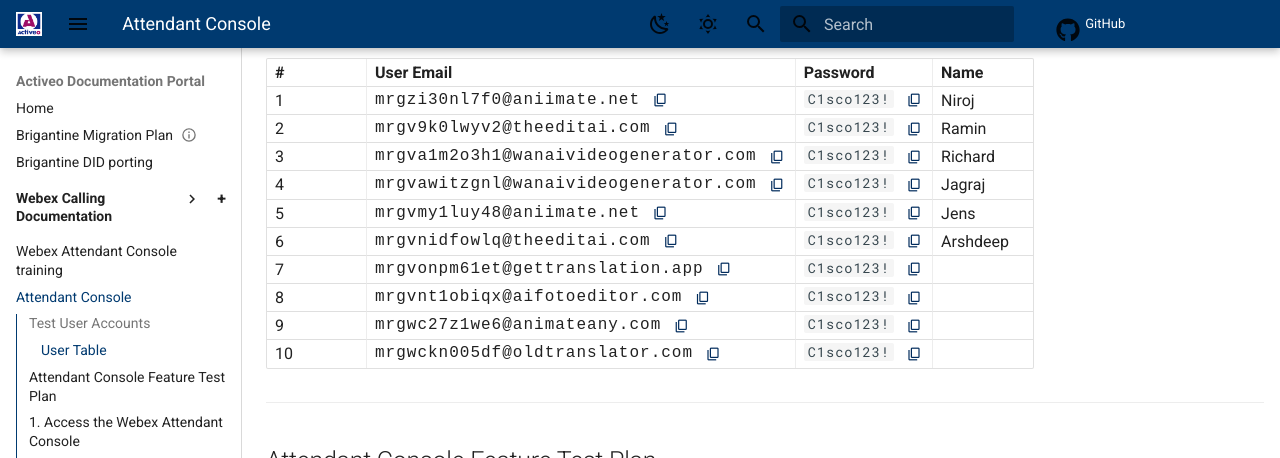
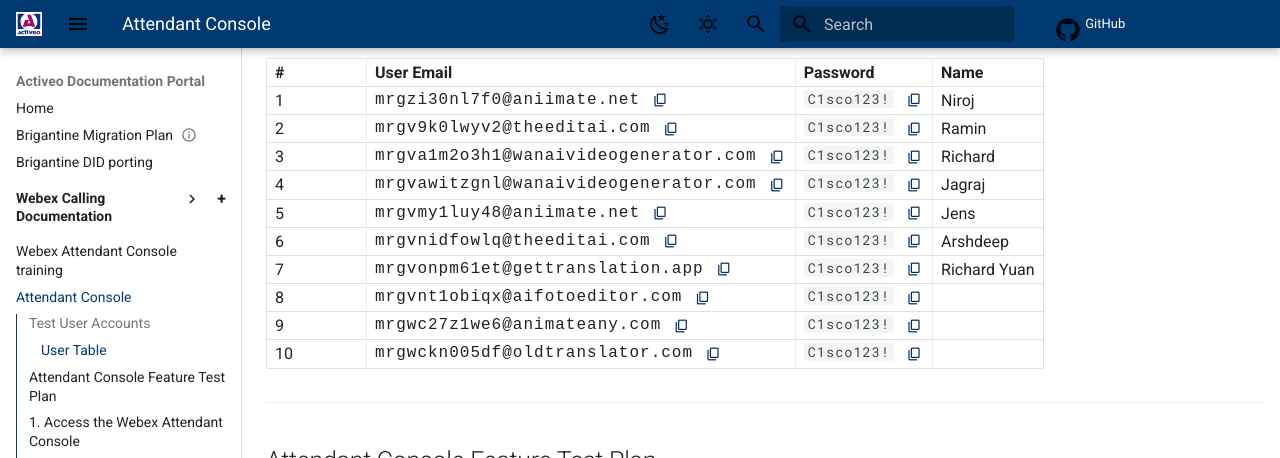
Before and after one commit to kvaksin/mkdocsdemo, an MkDocs documentation site: the page built from docs/AttendantConsole.md, in a window 1280 px wide and 900 px high, scrolled down 395 px. Shown: the top 458 px of the window. Built offline with MkDocs 1.6.1 and Material for MkDocs 9.7.7, drawn with Linux system fonts in a browser that asks for light colours; comment, search, counter and statistics services are not loaded.

Commit message:
Update AttendantConsole.md

```diff
--- a/docs/AttendantConsole.md
+++ b/docs/AttendantConsole.md
@@ -16,7 +16,7 @@
 |4| <div class="cell-flex"><span class="credentials-text">mrgvawitzgnl@wanaivideogenerator.com</span><button class="icon-btn copy-btn" data-copy="mrgvawitzgnl@wanaivideogenerator.com"><span class="md-icon material-icons">content_copy</span></button></div> | <div class="cell-flex"><span class="credentials-text">`C1sco123!`</span><button class="icon-btn copy-btn" data-copy="C1sco123!"><span class="md-icon material-icons">content_copy</span></button></div> | Jagraj |
 |5| <div class="cell-flex"><span class="credentials-text">mrgvmy1luy48@aniimate.net</span><button class="icon-btn copy-btn" data-copy="mrgvmy1luy48@aniimate.net"><span class="md-icon material-icons">content_copy</span></button></div> | <div class="cell-flex"><span class="credentials-text">`C1sco123!`</span><button class="icon-btn copy-btn" data-copy="C1sco123!"><span class="md-icon material-icons">content_copy</span></button></div> | Jens |
 |6| <div class="cell-flex"><span class="credentials-text">mrgvnidfowlq@theeditai.com</span><button class="icon-btn copy-btn" data-copy="mrgvnidfowlq@theeditai.com"><span class="md-icon material-icons">content_copy</span></button></div> | <div class="cell-flex"><span class="credentials-text">`C1sco123!`</span><button class="icon-btn copy-btn" data-copy="C1sco123!"><span class="md-icon material-icons">content_copy</span></button></div> | Arshdeep |
-|7| <div class="cell-flex"><span class="credentials-text">mrgvonpm61et@gettranslation.app</span><button class="icon-btn copy-btn" data-copy="mrgvonpm61et@gettranslation.app"><span class="md-icon material-icons">content_copy</span></button></div> | <div class="cell-flex"><span class="credentials-text">`C1sco123!`</span><button class="icon-btn copy-btn" data-copy="C1sco123!"><span class="md-icon material-icons">content_copy</span></button></div> | |
+|7| <div class="cell-flex"><span class="credentials-text">mrgvonpm61et@gettranslation.app</span><button class="icon-btn copy-btn" data-copy="mrgvonpm61et@gettranslation.app"><span class="md-icon material-icons">content_copy</span></button></div> | <div class="cell-flex"><span class="credentials-text">`C1sco123!`</span><button class="icon-btn copy-btn" data-copy="C1sco123!"><span class="md-icon material-icons">content_copy</span></button></div> | Richard Yuan |
 |8| <div class="cell-flex"><span class="credentials-text">mrgvnt1obiqx@aifotoeditor.com</span><button class="icon-btn copy-btn" data-copy="mrgvnt1obiqx@aifotoeditor.com"><span class="md-icon material-icons">content_copy</span></button></div> | <div class="cell-flex"><span class="credentials-text">`C1sco123!`</span><button class="icon-btn copy-btn" data-copy="C1sco123!"><span class="md-icon material-icons">content_copy</span></button></div> | |
 |9| <div class="cell-flex"><span class="credentials-text">mrgwc27z1we6@animateany.com</span><button class="icon-btn copy-btn" data-copy="mrgwc27z1we6@animateany.com"><span class="md-icon material-icons">content_copy</span></button></div> | <div class="cell-flex"><span class="credentials-text">`C1sco123!`</span><button class="icon-btn copy-btn" data-copy="C1sco123!"><span class="md-icon material-icons">content_copy</span></button></div> | |
 |10| <div class="cell-flex"><span class="credentials-text">mrgwckn005df@oldtranslator.com</span><button class="icon-btn copy-btn" data-copy="mrgwckn005df@oldtranslator.com"><span class="md-icon material-icons">content_copy</span></button></div> | <div class="cell-flex"><span class="credentials-text">`C1sco123!`</span><button class="icon-btn copy-btn" data-copy="C1sco123!"><span class="md-icon material-icons">content_copy</span></button></div> | |
```
